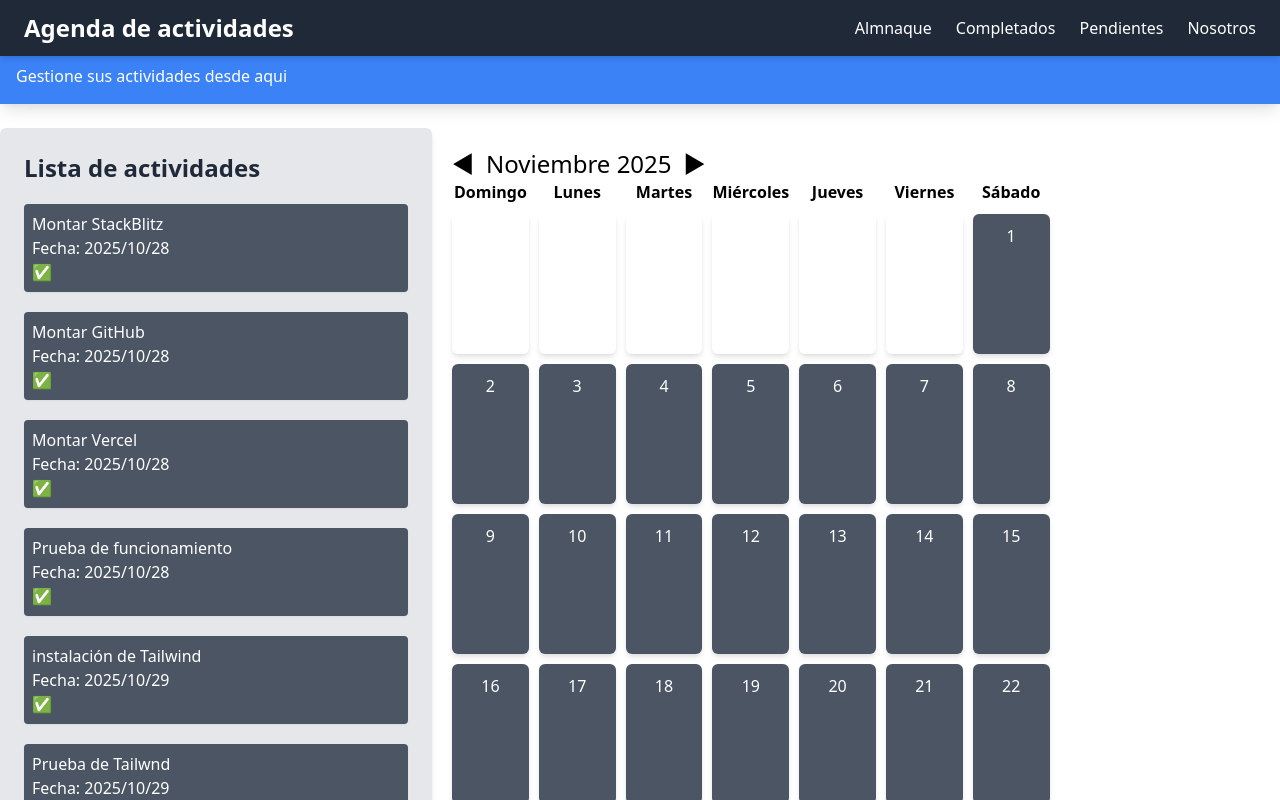
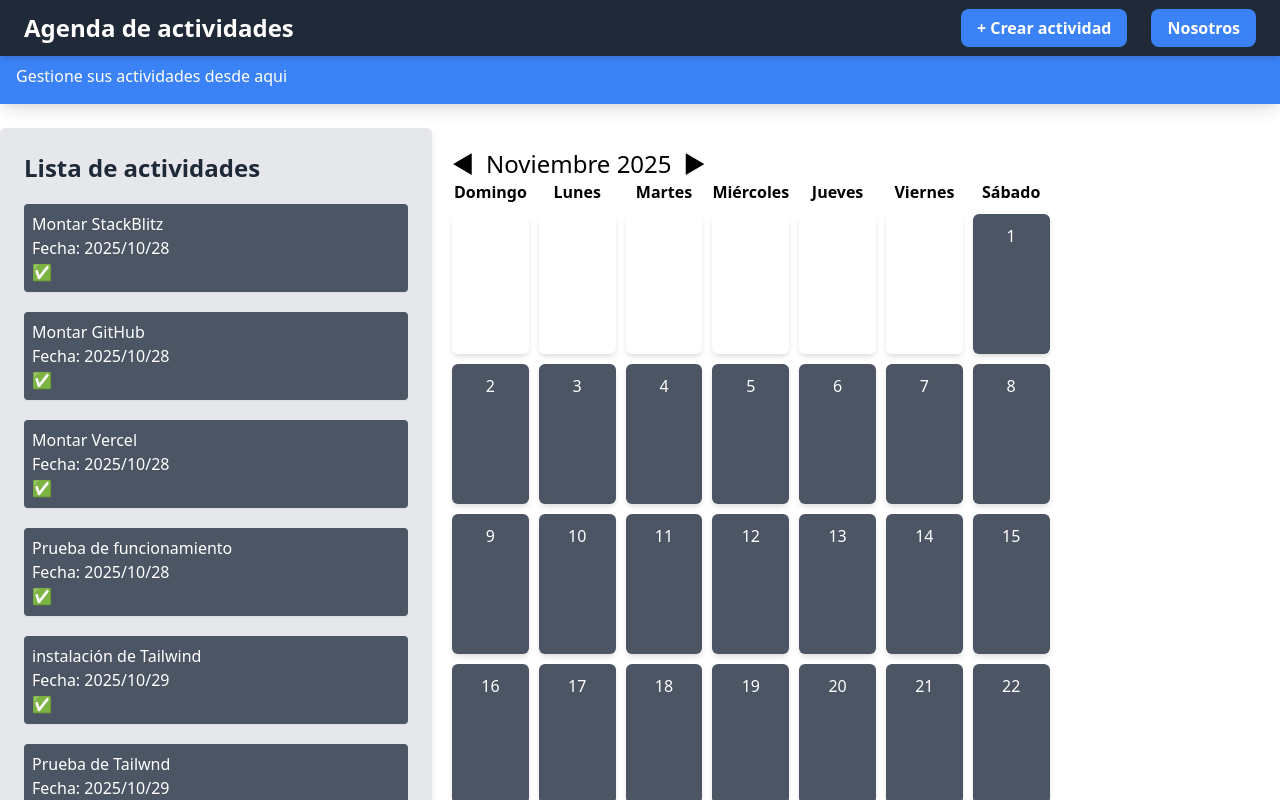
Before and after one commit to alangonzalez91/curso-react-1, a React (Vite) app: page / in a window 1280 px wide. Shown: the top 800 px of the page. Built offline with nearby package versions, Linux system fonts and the light colour scheme.

Commit message:
cambios minimos

```diff
--- a/src/componentes/navbar.jsx
+++ b/src/componentes/navbar.jsx
@@ -14,10 +14,8 @@ const NavBar = () => {
 
         {/* Menú (visible en desktop) */}
         <ul className="hidden md:flex space-x-6">
-          <li><a href="#" className="hover:text-gray-300">Almnaque</a></li>
-          <li><a href="#" className="hover:text-gray-300">Completados</a></li>
-          <li><a href="#" className="hover:text-gray-300">Pendientes</a></li>
-          <li><a href="#" className="hover:text-gray-300">Nosotros</a></li>
+          <li><a href="#" class="bg-blue-500 hover:bg-blue-700 text-white font-bold py-2 px-4 rounded-lg">+ Crear actividad</a></li>
+          <li><a href="#" class="bg-blue-500 hover:bg-blue-700 text-white font-bold py-2 px-4 rounded-lg">Nosotros</a></li>
         </ul>
 
         {/* Botón de menú (visible en móvil) */}
@@ -30,9 +28,7 @@ const NavBar = () => {
       {menuOpen && (
         <div className="md:hidden bg-gray-700 px-6 pb-4">
           <ul className="space-y-3">
-            <li><a href="#" className="block hover:text-gray-300">Almanaque</a></li>
-            <li><a href="#" className="block hover:text-gray-300">Completados</a></li>
-            <li><a href="#" className="block hover:text-gray-300">Pendientes</a></li>
+            <li><a href="#" className="block hover:text-gray-300">+ Crear actividad</a></li>
             <li><a href="#" className="block hover:text-gray-300">Nosotros</a></li>
           </ul>
         </div>
```
